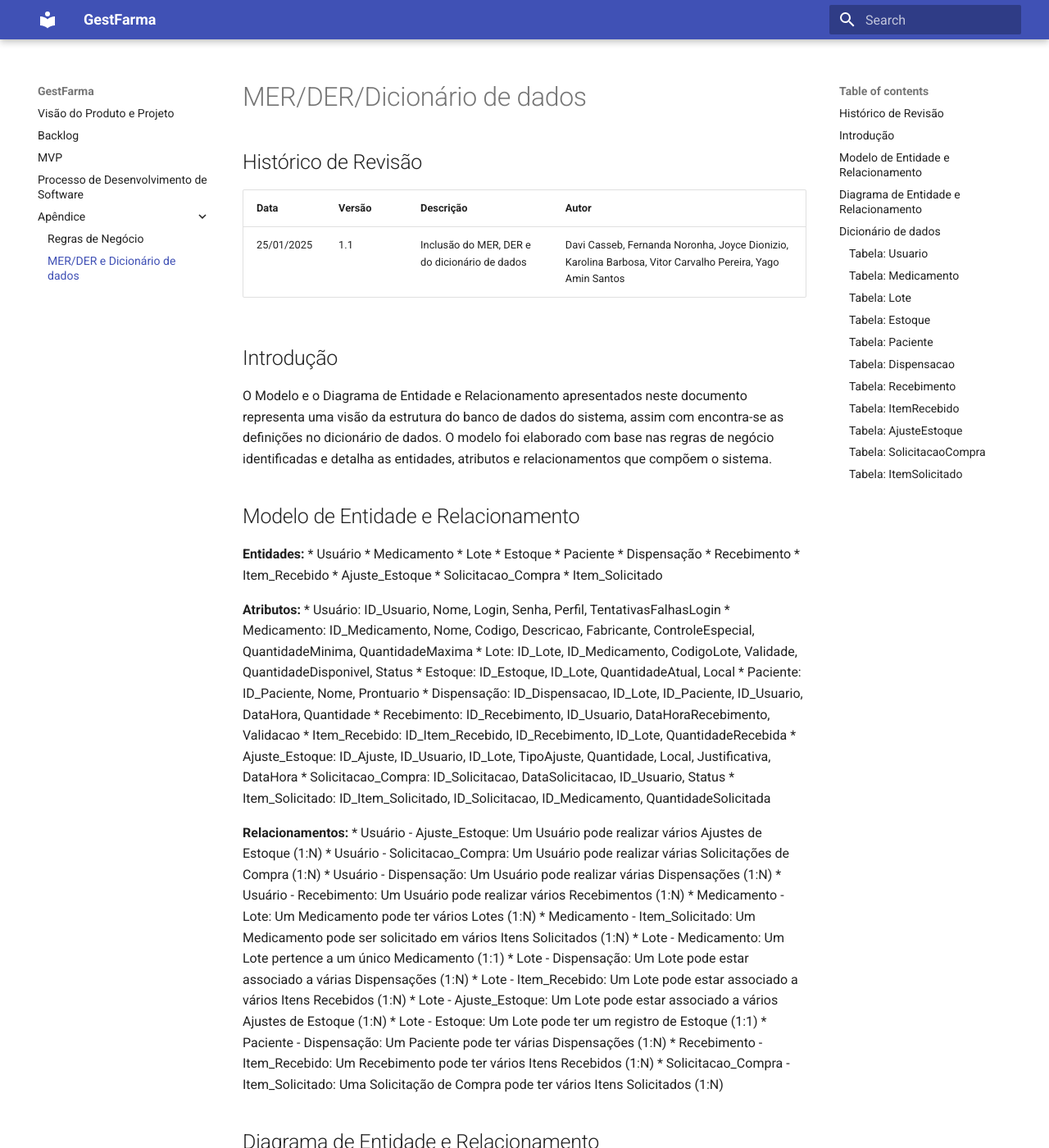
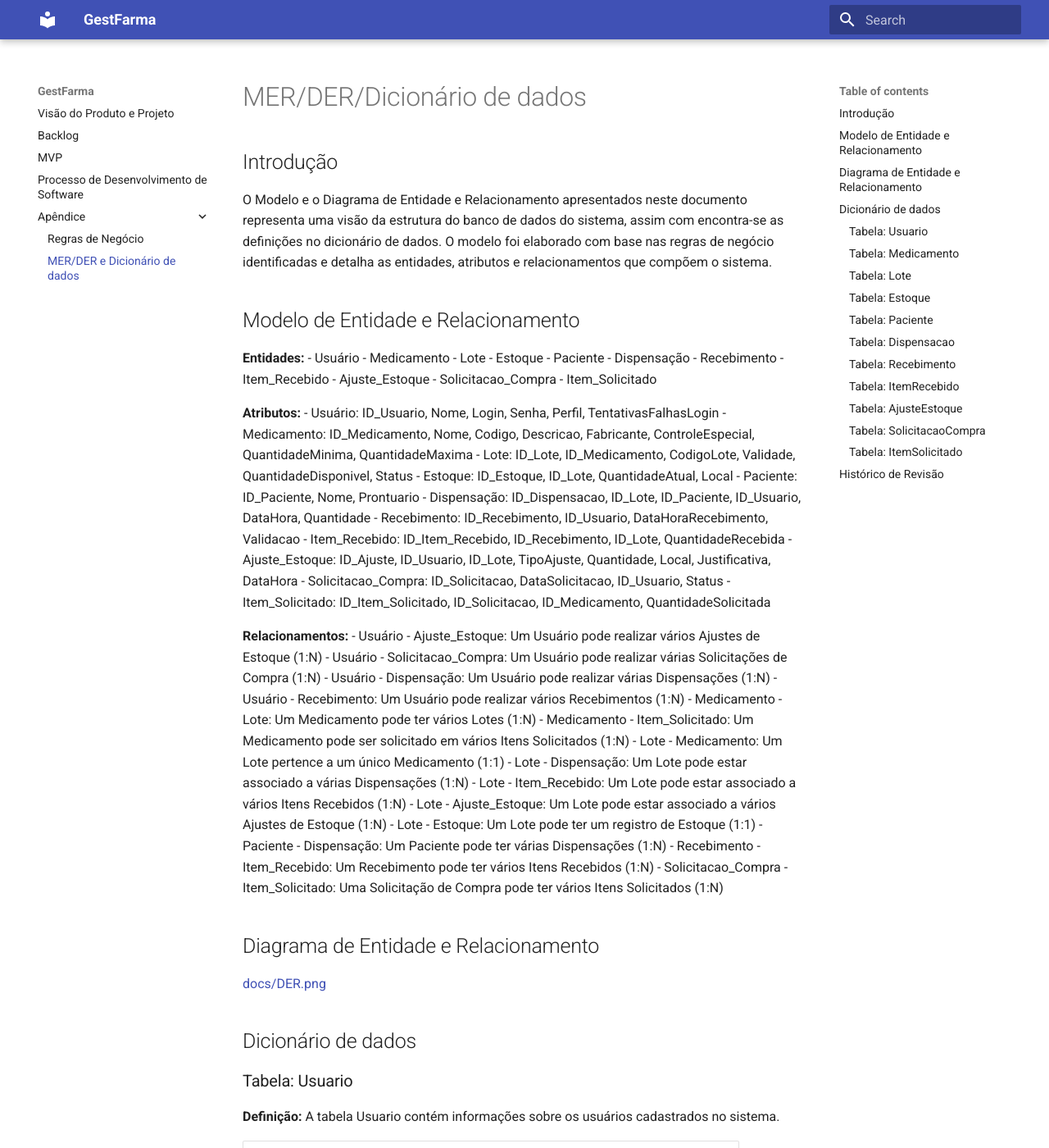
Before and after one commit to FGA-REQ/2024.2-Requisitores, an MkDocs documentation site: the page built from docs/visao-projeto-produto/der.md, in a window 1280 px wide and 1400 px high. Shown: the whole window at 82% size. Built offline with MkDocs 1.6.1 and Material for MkDocs 9.7.7, drawn with Linux system fonts in a browser that asks for light colours; some of the changed lines change nothing that is shown; some of the changed text lies outside the part shown.

Commit message:
docs: Ajuste MER

```diff
--- a/docs/visao-projeto-produto/der.md
+++ b/docs/visao-projeto-produto/der.md
@@ -1,11 +1,4 @@
 # MER/DER/Dicionário de dados
-
-## Histórico de Revisão
-
-| **Data**       | **Versão** | **Descrição**                                                     | **Autor**                                                                                      |
-|----------------|------------|-------------------------------------------------------------------|------------------------------------------------------------------------------------------------|
-| 25/01/2025     | 1.1        | Inclusão do MER, DER e do dicionário de dados | Davi Casseb, Fernanda Noronha, Joyce Dionizio, Karolina Barbosa, Vitor Carvalho Pereira, Yago Amin Santos |
-
 
 ## Introdução
 
@@ -14,47 +7,47 @@
 ## Modelo de Entidade e Relacionamento
 
 **Entidades:**
-* Usuário
-* Medicamento
-* Lote
-* Estoque
-* Paciente
-* Dispensação
-* Recebimento
-* Item_Recebido
-* Ajuste_Estoque
-* Solicitacao_Compra
-* Item_Solicitado
+- Usuário
+- Medicamento
+- Lote
+- Estoque
+- Paciente
+- Dispensação
+- Recebimento
+- Item_Recebido
+- Ajuste_Estoque
+- Solicitacao_Compra
+- Item_Solicitado
 
 **Atributos:**
-* Usuário: ID_Usuario, Nome, Login, Senha, Perfil, TentativasFalhasLogin
-* Medicamento: ID_Medicamento, Nome, Codigo, Descricao, Fabricante, ControleEspecial, QuantidadeMinima, QuantidadeMaxima
-* Lote: ID_Lote, ID_Medicamento, CodigoLote, Validade, QuantidadeDisponivel, Status
-* Estoque: ID_Estoque, ID_Lote, QuantidadeAtual, Local
-* Paciente: ID_Paciente, Nome, Prontuario
-* Dispensação: ID_Dispensacao, ID_Lote, ID_Paciente, ID_Usuario, DataHora, Quantidade
-* Recebimento: ID_Recebimento, ID_Usuario, DataHoraRecebimento, Validacao
-* Item_Recebido: ID_Item_Recebido, ID_Recebimento, ID_Lote, QuantidadeRecebida
-* Ajuste_Estoque: ID_Ajuste, ID_Usuario, ID_Lote, TipoAjuste, Quantidade, Local, Justificativa, DataHora
-* Solicitacao_Compra: ID_Solicitacao, DataSolicitacao, ID_Usuario, Status
-* Item_Solicitado: ID_Item_Solicitado, ID_Solicitacao, ID_Medicamento, QuantidadeSolicitada
+- Usuário: ID_Usuario, Nome, Login, Senha, Perfil, TentativasFalhasLogin
+- Medicamento: ID_Medicamento, Nome, Codigo, Descricao, Fabricante, ControleEspecial, QuantidadeMinima, QuantidadeMaxima
+- Lote: ID_Lote, ID_Medicamento, CodigoLote, Validade, QuantidadeDisponivel, Status
+- Estoque: ID_Estoque, ID_Lote, QuantidadeAtual, Local
+- Paciente: ID_Paciente, Nome, Prontuario
+- Dispensação: ID_Dispensacao, ID_Lote, ID_Paciente, ID_Usuario, DataHora, Quantidade
+- Recebimento: ID_Recebimento, ID_Usuario, DataHoraRecebimento, Validacao
+- Item_Recebido: ID_Item_Recebido, ID_Recebimento, ID_Lote, QuantidadeRecebida
+- Ajuste_Estoque: ID_Ajuste, ID_Usuario, ID_Lote, TipoAjuste, Quantidade, Local, Justificativa, DataHora
+- Solicitacao_Compra: ID_Solicitacao, DataSolicitacao, ID_Usuario, Status
+- Item_Solicitado: ID_Item_Solicitado, ID_Solicitacao, ID_Medicamento, QuantidadeSolicitada
 
 
 **Relacionamentos:**
-* Usuário - Ajuste_Estoque: Um Usuário pode realizar vários Ajustes de Estoque (1:N)
-* Usuário - Solicitacao_Compra: Um Usuário pode realizar várias Solicitações de Compra (1:N)
-* Usuário - Dispensação: Um Usuário pode realizar várias Dispensações (1:N)
-* Usuário - Recebimento: Um Usuário pode realizar vários Recebimentos (1:N)
-* Medicamento - Lote: Um Medicamento pode ter vários Lotes (1:N)
-* Medicamento - Item_Solicitado: Um Medicamento pode ser solicitado em vários Itens Solicitados (1:N)
-* Lote - Medicamento: Um Lote pertence a um único Medicamento (1:1)
-* Lote - Dispensação: Um Lote pode estar associado a várias Dispensações (1:N)
-* Lote - Item_Recebido: Um Lote pode estar associado a vários Itens Recebidos (1:N)
-* Lote - Ajuste_Estoque: Um Lote pode estar associado a vários Ajustes de Estoque (1:N)
-* Lote - Estoque: Um Lote pode ter um registro de Estoque (1:1)
-* Paciente - Dispensação: Um Paciente pode ter várias Dispensações (1:N)
-* Recebimento - Item_Recebido: Um Recebimento pode ter vários Itens Recebidos (1:N)
-* Solicitacao_Compra - Item_Solicitado: Uma Solicitação de Compra pode ter vários Itens Solicitados (1:N)
+- Usuário - Ajuste_Estoque: Um Usuário pode realizar vários Ajustes de Estoque (1:N)
+- Usuário - Solicitacao_Compra: Um Usuário pode realizar várias Solicitações de Compra (1:N)
+- Usuário - Dispensação: Um Usuário pode realizar várias Dispensações (1:N)
+- Usuário - Recebimento: Um Usuário pode realizar vários Recebimentos (1:N)
+- Medicamento - Lote: Um Medicamento pode ter vários Lotes (1:N)
+- Medicamento - Item_Solicitado: Um Medicamento pode ser solicitado em vários Itens Solicitados (1:N)
+- Lote - Medicamento: Um Lote pertence a um único Medicamento (1:1)
+- Lote - Dispensação: Um Lote pode estar associado a várias Dispensações (1:N)
+- Lote - Item_Recebido: Um Lote pode estar associado a vários Itens Recebidos (1:N)
+- Lote - Ajuste_Estoque: Um Lote pode estar associado a vários Ajustes de Estoque (1:N)
+- Lote - Estoque: Um Lote pode ter um registro de Estoque (1:1)
+- Paciente - Dispensação: Um Paciente pode ter várias Dispensações (1:N)
+- Recebimento - Item_Recebido: Um Recebimento pode ter vários Itens Recebidos (1:N)
+- Solicitacao_Compra - Item_Solicitado: Uma Solicitação de Compra pode ter vários Itens Solicitados (1:N)
 
 ## Diagrama de Entidade e Relacionamento
 
@@ -206,3 +199,9 @@
 | ID_Solicitacao         | INT    | NÃO  | Referência à solicitação de compra associada. |
 | ID_Medicamento         | INT    | NÃO  | Referência ao medicamento solicitado.   |
 | QuantidadeSolicitada   | INT    | NÃO  | Quantidade solicitada do item.          |
+
+## Histórico de Revisão
+
+| **Data**       | **Versão** | **Descrição**                                                     | **Autor**                                                                                      |
+|----------------|------------|-------------------------------------------------------------------|------------------------------------------------------------------------------------------------|
+| 25/01/2025     | 1.1        | Inclusão do MER, DER e do dicionário de dados | Davi Casseb, Fernanda Noronha, Joyce Dionizio, Karolina Barbosa, Vitor Carvalho Pereira, Yago Amin Santos |
```
